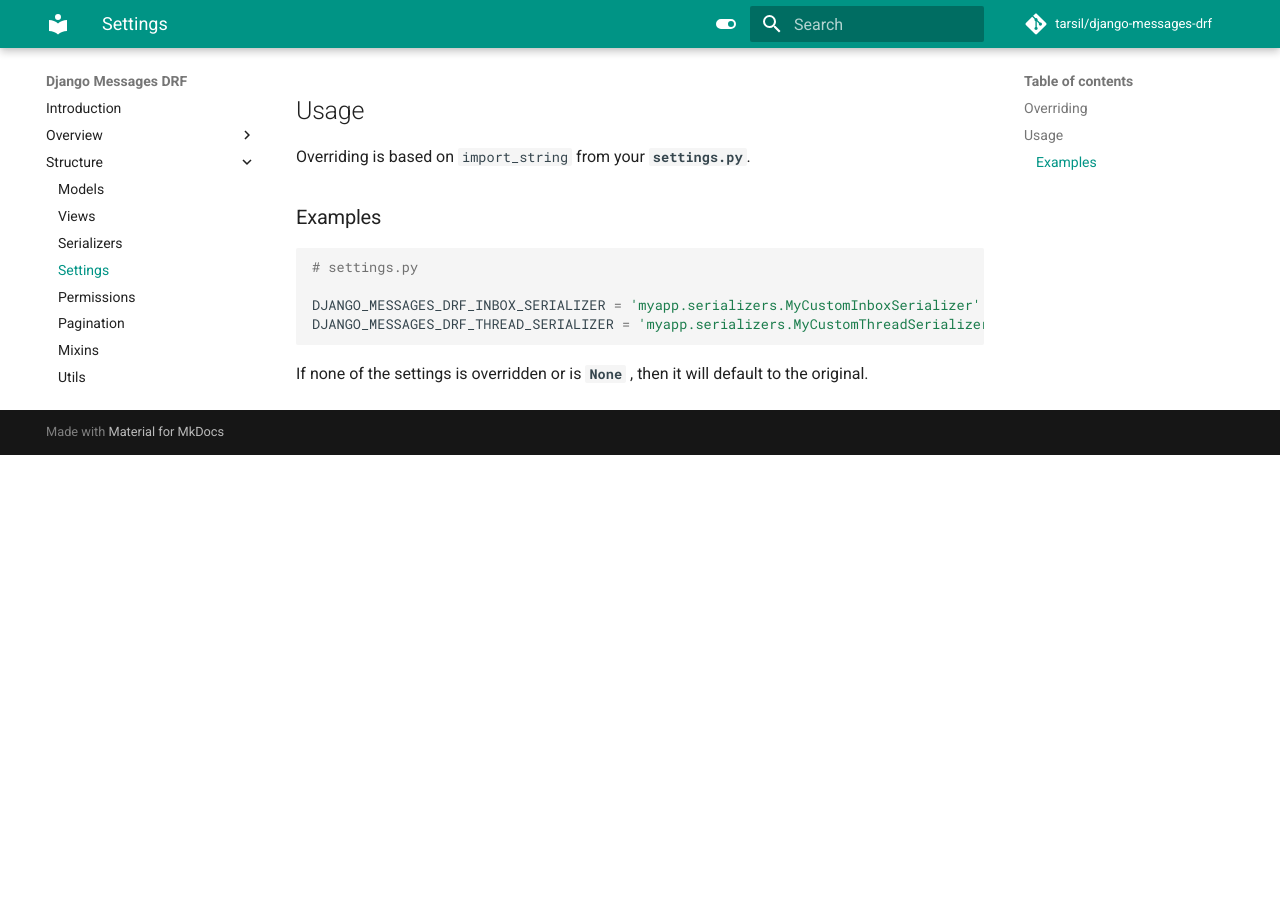
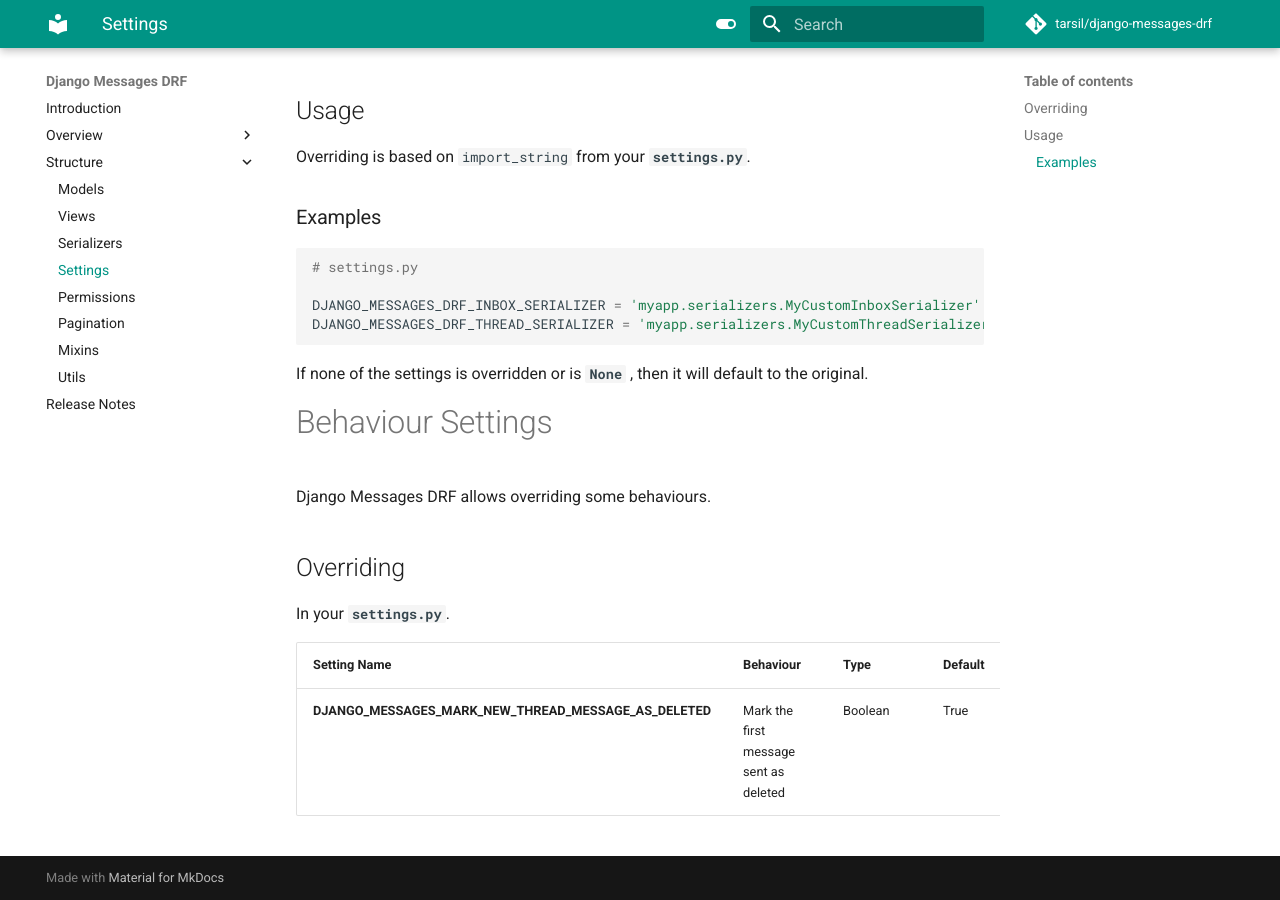
Before and after one commit to tarsil/django-messages-drf, an MkDocs documentation site: the page built from docs/settings.md, in a window 1280 px wide and 900 px high, scrolled down 647 px. Built offline with MkDocs 1.6.1 and Material for MkDocs 9.7.7, drawn with Linux system fonts in a browser that asks for light colours; comment, search, counter and statistics services are not loaded; before the commit the page ends 1102 px from its top, so only the background shows below that; some of the changed text lies outside the part shown.

Commit message:
added documentation for the new setting

````diff
--- a/docs/settings.md
+++ b/docs/settings.md
@@ -32,3 +32,15 @@
 ```
 
 If none of the settings is overridden or is **`None`** , then it will default to the original.
+
+# Behaviour Settings
+
+Django Messages DRF allows overriding some behaviours.
+
+## Overriding
+
+In your **`settings.py`**.
+
+| Setting Name  | Behaviour | Type   | Default |
+| :--------     | :-----    | :----- | :-----  |
+| __DJANGO_MESSAGES_MARK_NEW_THREAD_MESSAGE_AS_DELETED__ | Mark the first message sent as deleted | Boolean | True |
````
Also changed, not shown: other parts of docs/settings.md (+1 -1 lines).
